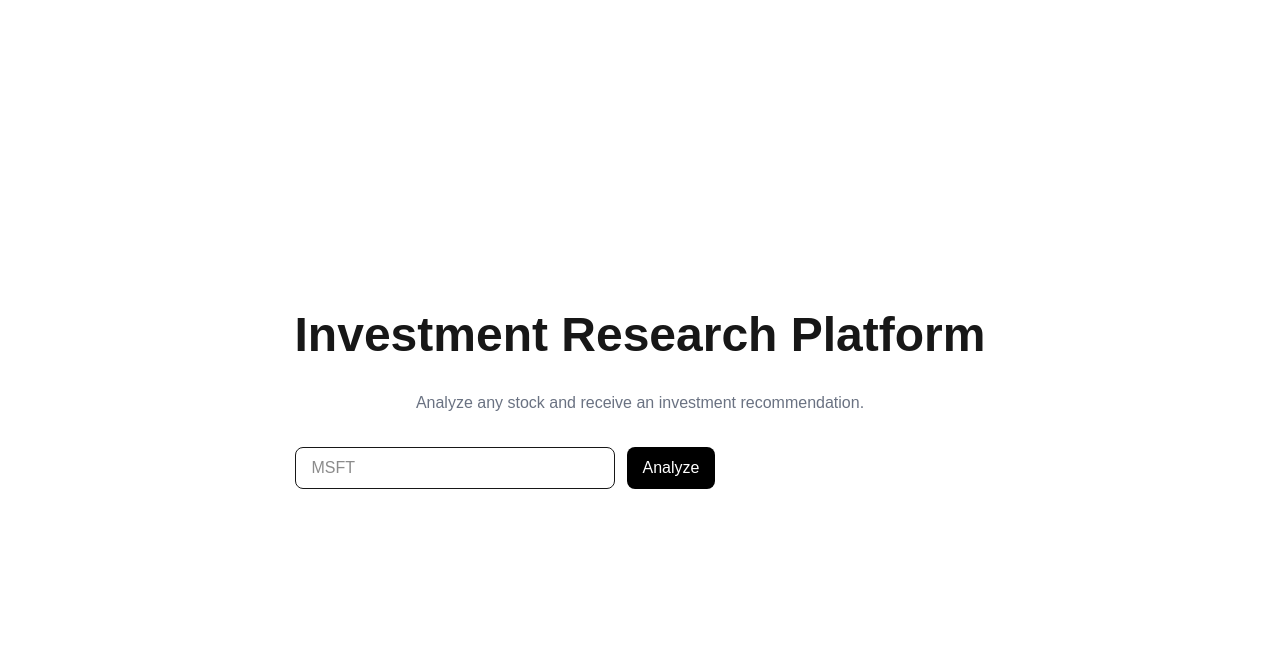
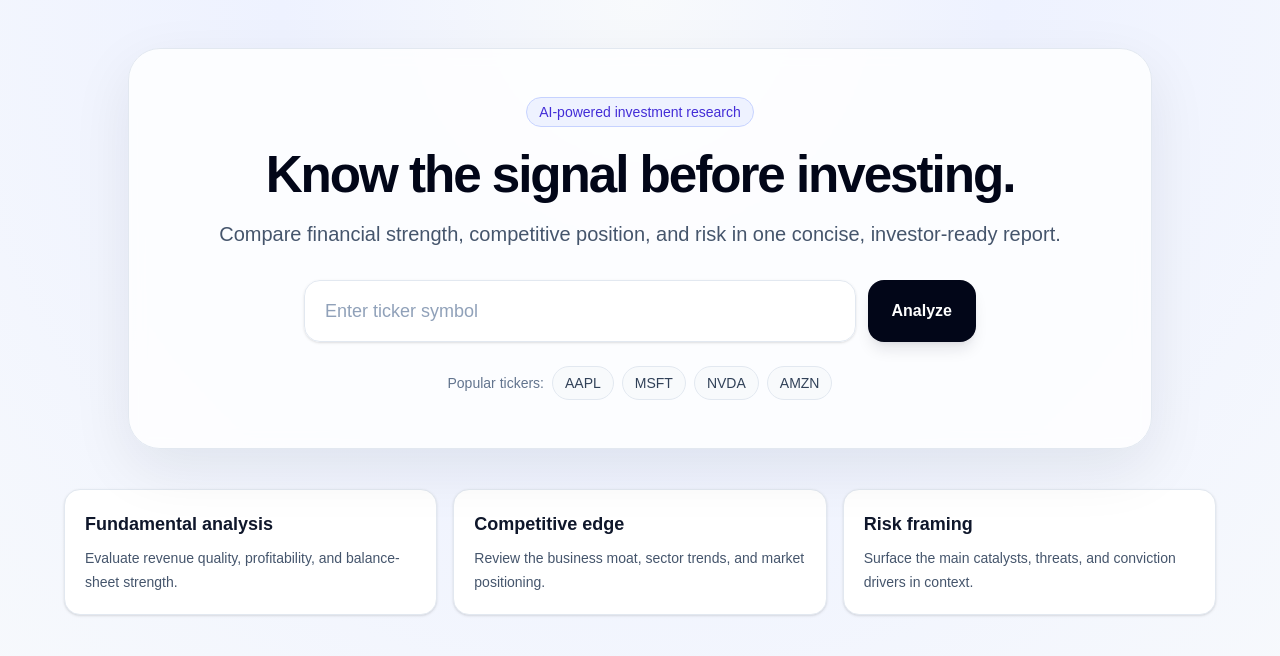
Before and after one commit to meysamrezaee/investment-research-platform, a Next.js app in the folder frontend/: page / in a window 1280 px wide. Shown: the top 656 px of the page. Built offline with nearby package versions, Linux system fonts and the light colour scheme.

Commit message:
UI: rework the main page UI and some minor changes to analyze page

```diff
--- a/frontend/src/app/analyze/page.tsx
+++ b/frontend/src/app/analyze/page.tsx
@@ -99,7 +99,7 @@ function AnalysisContent() {
       />
 
       <section className="grid md:grid-cols-2 gap-6">
-        <div className="bg-white dark:bg-darkgraybackground shadow rounded-2xl p-6">
+        <div className="bg-green-50 dark:bg-darkgraybackground shadow rounded-2xl p-6">
           <h2 className="font-bold mb-3">
             Strengths
           </h2>
@@ -113,7 +113,7 @@ function AnalysisContent() {
           </ul>
         </div>
 
-        <div className="bg-white dark:bg-darkgraybackground shadow rounded-2xl p-6">
+        <div className="bg-red-50 dark:bg-darkgraybackground shadow rounded-2xl p-6">
           <h2 className="font-bold mb-3">
             Risks
           </h2>
--- a/frontend/src/app/globals.css
+++ b/frontend/src/app/globals.css
@@ -30,4 +30,12 @@ body {
   background: var(--background);
   color: var(--foreground);
   font-family: Arial, Helvetica, sans-serif;
+  transition: background-color 0.2s ease, color 0.2s ease;
 }
+
+@media (prefers-color-scheme: dark) {
+  :root {
+    --background: #020817;
+    --foreground: #f8fafc;
+  }
+}
--- a/frontend/src/app/page.tsx
+++ b/frontend/src/app/page.tsx
@@ -5,32 +5,85 @@ import { useRouter } from "next/navigation";
 
 import SearchBar from "@/components/SearchBar";
 
+const sampleTickers = [
+  "AAPL",
+  "MSFT",
+  "NVDA",
+  "AMZN",
+];
+
 export default function HomePage() {
   const router = useRouter();
 
-  const analyze = (
-    ticker: string
-  ) => {
-    router.push(
-      `/analyze?ticker=${ticker}`
-    );
+  const analyze = (ticker: string) => {
+    router.push(`/analyze?ticker=${ticker}`);
   };
 
   return (
-    <main className="min-h-screen flex items-center justify-center">
-      <div className="space-y-8 text-center">
-        <h1 className="text-5xl font-bold">
-          Investment Research Platform
-        </h1>
+    <main className="min-h-screen bg-[radial-gradient(circle_at_top,_#f8fafc_0%,_#eef2ff_35%,_#f8fafc_100%)] px-6 py-12 text-slate-900 transition-colors dark:bg-[radial-gradient(circle_at_top,_#020817_0%,_#0f172a_35%,_#020817_100%)] dark:text-slate-50">
+      <div className="mx-auto max-w-6xl">
+        <div className="mx-auto w-full max-w-5xl rounded-[32px] border border-slate-200 bg-white/80 p-8 shadow-[0_20px_60px_rgba(15,23,42,0.08)] backdrop-blur-sm md:p-12 dark:border-slate-700 dark:bg-slate-900/80 dark:shadow-[0_20px_60px_rgba(2,6,23,0.6)]">
+          <div className="mx-auto max-w-[900px] text-center">
+            <div className="mb-6 inline-flex items-center rounded-full border border-indigo-200 bg-indigo-50 px-3 py-1 text-sm font-medium text-indigo-700 dark:border-indigo-500/30 dark:bg-indigo-500/10 dark:text-indigo-200">
+              AI-powered investment research
+            </div>
 
-        <p className="text-gray-500">
-          Analyze any stock and receive
-          an investment recommendation.
-        </p>
+            <h1 className="mx-auto max-w-full text-[clamp(2.25rem,4vw,5.25rem)] font-black leading-[0.95] tracking-[-0.04em] text-slate-950 dark:text-white">
+              Know the signal before investing.
+            </h1>
 
-        <SearchBar
-          onSubmit={analyze}
-        />
+            <p className="mx-auto mt-5 max-w-[1100px] text-lg text-slate-600 md:text-xl dark:text-slate-300">
+              Compare financial strength, competitive position, and risk in one concise, investor-ready report.
+            </p>
+
+            <div className="mt-8 flex justify-center">
+              <SearchBar onSubmit={analyze} />
+            </div>
+
+            <div className="mt-6 flex flex-wrap items-center justify-center gap-2 text-sm text-slate-500 dark:text-slate-400">
+              <span>Popular tickers:</span>
+              {sampleTickers.map((ticker) => (
+                <button
+                  key={ticker}
+                  type="button"
+                  onClick={() => analyze(ticker)}
+                  className="rounded-full border border-slate-200 bg-slate-50 px-3 py-1.5 font-medium text-slate-700 transition hover:border-slate-300 hover:bg-slate-100 dark:border-slate-700 dark:bg-slate-800 dark:text-slate-200 dark:hover:border-slate-600 dark:hover:bg-slate-700"
+                >
+                  {ticker}
+                </button>
+              ))}
+            </div>
+          </div>
+        </div>
+
+        <div className="mt-10 grid gap-4 md:grid-cols-3">
+          {[
+            {
+              title: "Fundamental analysis",
+              text: "Evaluate revenue quality, profitability, and balance-sheet strength.",
+            },
+            {
+              title: "Competitive edge",
+              text: "Review the business moat, sector trends, and market positioning.",
+            },
+            {
+              title: "Risk framing",
+              text: "Surface the main catalysts, threats, and conviction drivers in context.",
+            },
+          ].map((item) => (
+            <div
+              key={item.title}
+              className="rounded-2xl border border-slate-200 bg-white p-5 shadow-sm dark:border-slate-800 dark:bg-slate-900"
+            >
+              <h2 className="text-lg font-semibold text-slate-900 dark:text-white">
+                {item.title}
+              </h2>
+              <p className="mt-2 text-sm leading-6 text-slate-600 dark:text-slate-300">
+                {item.text}
+              </p>
+            </div>
+          ))}
+        </div>
       </div>
     </main>
   );
--- a/frontend/src/components/ScoreBreakdown.tsx
+++ b/frontend/src/components/ScoreBreakdown.tsx
@@ -26,7 +26,7 @@ export default function ScoreBreakdown({
 
       <div className="bg-gray-200 h-3 rounded">
         <div
-          className="bg-blue-500 h-3 rounded"
+          className="bg-indigo-500 h-3 rounded"
           style={{
             width: `${value * 10}%`
           }}
--- a/frontend/src/components/SearchBar.tsx
+++ b/frontend/src/components/SearchBar.tsx
@@ -7,25 +7,49 @@ interface Props {
 }
 
 export default function SearchBar({
-  onSubmit
+  onSubmit,
 }: Props) {
   const [ticker, setTicker] = useState("");
 
+  const submitTicker = () => {
+    const normalizedTicker =
+      ticker.trim().toUpperCase();
+
+    if (!normalizedTicker) {
+      return;
+    }
+
+    onSubmit(normalizedTicker);
+  };
+
   return (
-    <div className="flex gap-3">
+    <div className="w-full max-w-2xl">
+      <div className="flex flex-col gap-3 sm:flex-row">
+        <div className="relative flex-1">
           <input
             value={ticker}
-        onChange={(e) => setTicker(e.target.value)}
-        placeholder="MSFT"
-        className="border rounded-lg px-4 py-2 w-80"
+            onChange={(e) =>
+              setTicker(e.target.value)
+            }
+            onKeyDown={(e) => {
+              if (e.key === "Enter") {
+                submitTicker();
+              }
+            }}
+            placeholder="Enter ticker symbol"
+            maxLength={6}
+            autoCapitalize="characters"
+            className="w-full rounded-2xl border border-slate-200 bg-white/80 px-5 py-4 text-lg text-slate-900 shadow-sm outline-none transition placeholder:text-slate-400 focus:border-slate-400 focus:ring-4 focus:ring-slate-200/80 dark:border-slate-700 dark:bg-slate-900/80 dark:text-slate-50 dark:placeholder:text-slate-400 dark:focus:border-slate-500 dark:focus:ring-slate-700/60"
           />
+        </div>
 
         <button
-        onClick={() => onSubmit(ticker)}
-        className="bg-black text-white px-4 py-2 rounded-lg"
+          onClick={submitTicker}
+          className="rounded-2xl bg-slate-950 px-6 py-4 text-base font-semibold text-white shadow-lg shadow-slate-900/10 transition hover:-translate-y-0.5 hover:bg-slate-800 focus:outline-none focus:ring-4 focus:ring-slate-300 dark:bg-indigo-500 dark:hover:bg-indigo-400 dark:focus:ring-indigo-700/50"
         >
           Analyze
         </button>
       </div>
+    </div>
   );
 }
```
Lines whose indentation alone changed are shown as unchanged.
